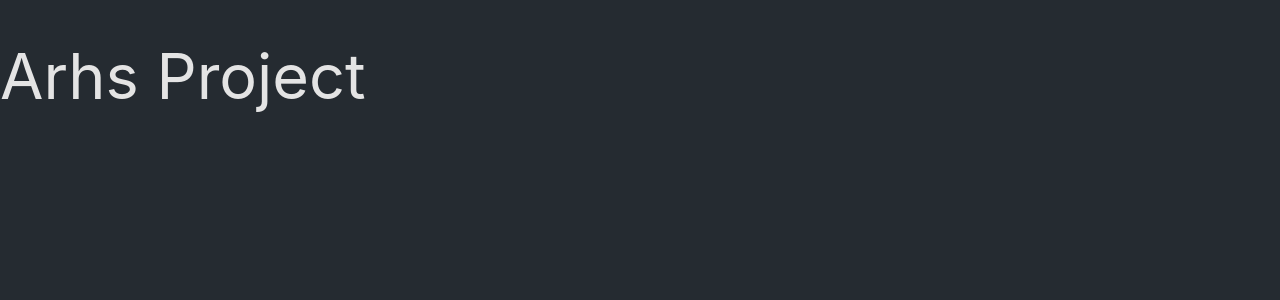
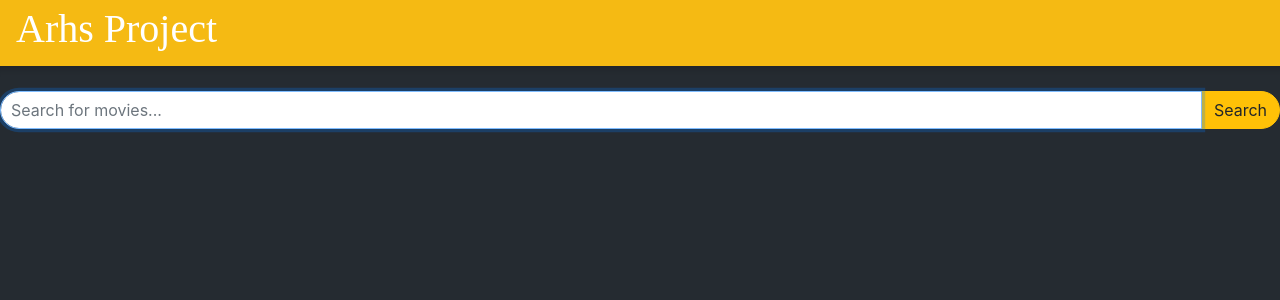
Before and after one commit to StergiosAnastasiadis/the-movie-picker-project, a React (Create React App) app: page / in a window 1280 px wide. Shown: the top 300 px of the page. Built offline with nearby package versions, Linux system fonts and the light colour scheme.

Commit message:
Second Commit

```diff
--- a/package.json
+++ b/package.json
@@ -6,6 +6,7 @@
     "@testing-library/jest-dom": "^5.11.4",
     "@testing-library/react": "^11.1.0",
     "@testing-library/user-event": "^12.1.10",
+    "axios": "^0.24.0",
     "react": "^17.0.2",
     "react-bootstrap": "^2.0.2",
     "react-dom": "^17.0.2",
--- a/public/index.html
+++ b/public/index.html
@@ -6,11 +6,21 @@
   <link rel="icon" href="%PUBLIC_URL%/flat-movie-flap-icon.jpg" />
   <meta name="viewport" content="width=device-width, initial-scale=1" />
   <meta name="description" content="Web site created using create-react-app" />
-  <link rel="stylesheet" href="https://cdnjs.cloudflare.com/ajax/libs/materialize/1.0.0/css/materialize.min.css" />
+  <link rel="stylesheet" href="https://maxcdn.bootstrapcdn.com/bootstrap/4.0.0/css/bootstrap.min.css"
+    integrity="sha384-Gn5384xqQ1aoWXA+058RXPxPg6fy4IWvTNh0E263XmFcJlSAwiGgFAW/dAiS6JXm" crossorigin="anonymous">
   <title>The Movie Picker Project</title>
 </head>
 
 <body>
+  <script src="https://code.jquery.com/jquery-3.2.1.slim.min.js"
+    integrity="sha384-KJ3o2DKtIkvYIK3UENzmM7KCkRr/rE9/Qpg6aAZGJwFDMVNA/GpGFF93hXpG5KkN"
+    crossorigin="anonymous"></script>
+  <script src="https://cdnjs.cloudflare.com/ajax/libs/popper.js/1.12.9/umd/popper.min.js"
+    integrity="sha384-ApNbgh9B+Y1QKtv3Rn7W3mgPxhU9K/ScQsAP7hUibX39j7fakFPskvXusvfa0b4Q"
+    crossorigin="anonymous"></script>
+  <script src="https://maxcdn.bootstrapcdn.com/bootstrap/4.0.0/js/bootstrap.min.js"
+    integrity="sha384-JZR6Spejh4U02d8jOt6vLEHfe/JQGiRRSQQxSfFWpi1MquVdAyjUar5+76PVCmYl"
+    crossorigin="anonymous"></script>
   <div id="root"></div>
 </body>
 
--- a/src/App.css
+++ b/src/App.css
@@ -2,3 +2,27 @@ body {
   background-color: #252b31;
   color: #e4e4e4;
 }
+
+header {
+  background-color: #f5ba13;
+  margin: auto -16px;
+  padding: 5px 32px;
+  box-shadow: 0 0 10px 0 rgba(0, 0, 0, 0.3);
+  margin-bottom: 25px;
+}
+
+header h1 {
+  color: #fff;
+  font-family: "McLaren", cursive;
+}
+
+#input-field {
+  border-top-left-radius: 50px;
+  border-bottom-left-radius: 50px;
+  padding-left: 10px;
+}
+
+#submit-button {
+  border-top-right-radius: 50px;
+  border-bottom-right-radius: 50px;
+}
--- a/src/App.js
+++ b/src/App.js
@@ -1,10 +1,22 @@
-import InputField from "./components/InputField";
+import Header from "./components/Header";
+import Input from "./components/Input";
+import Card from "./components/Card";
 import "./App.css";
+
+const createCards = (cardItem) => {
+  return (
+    <Card
+      key={cardItem.id}
+      title={cardItem.title}
+    />
+  );
+}
 
 function App() {
   return (
     <div className="App">
-      <InputField />
+      <Header />
+      <Input />
     </div>
   );
 }
--- /dev/null
+++ b/src/components/Card.jsx
@@ -0,0 +1,12 @@
+import React from "react";
+
+const Card = (props) => {
+    return (
+        <div className="card">
+            <h1>{props.title}</h1>
+            <img alt="movie-poster"></img>
+        </div>
+    )
+}
+
+export default Card;
--- /dev/null
+++ b/src/components/Header.jsx
@@ -0,0 +1,11 @@
+import React from "react";
+
+const Header = () => {
+    return (
+        <header>
+            <h1>Arhs Project</h1>
+        </header>
+    )
+}
+
+export default Header;
--- /dev/null
+++ b/src/components/Input.jsx
@@ -0,0 +1,48 @@
+import React, { useState } from "react";
+import axios from "axios";
+
+const Input = () => {
+
+  const [userInput, setUserInput] = useState("");
+
+  const url = `https://api.themoviedb.org/3/search/movie?api_key=386f116d61a5532dc4337deb9a45133c&language=en-US&query=${userInput}&page=1&include_adult=false`;
+
+  const handleUserInput = (event) => {
+    setUserInput(event.target.value);
+  }
+
+  const logItems = (cardItem) => {
+    console.log(cardItem.title, cardItem.id);
+  }
+
+  const getData = (event) => {
+
+    axios.get(url).then((response) => {
+      const data = response.data.results;
+
+      data.map(logItems);
+
+      setUserInput("");
+    })
+      .catch((error) => {
+        console.log(error);
+      });
+
+    event.preventDefault();
+  }
+
+  return (
+    <div>
+      <form>
+        <div className="input-group mb-3">
+          <input className="form-control" id="input-field" type="text" placeholder="Search for movies..." autoFocus="autofocus" value={userInput} onChange={handleUserInput} />
+          <div className="input-group-append">
+            <button className="btn btn-warning" id="submit-button" type="submit" onClick={getData} onSubmit={getData}>Search</button>
+          </div>
+        </div>
+      </form>
+    </div>
+  );
+};
+
+export default Input;
--- a/src/components/InputField.jsx
+++ /dev/null
@@ -1,11 +0,0 @@
-import React from "react";
-
-const InputField = () => {
-  return (
-    <div>
-      <h1>Arhs Project</h1>
-    </div>
-  );
-};
-
-export default InputField;
```
Also changed, not shown: 1 other file (tests, documents, lock files or other folders).
